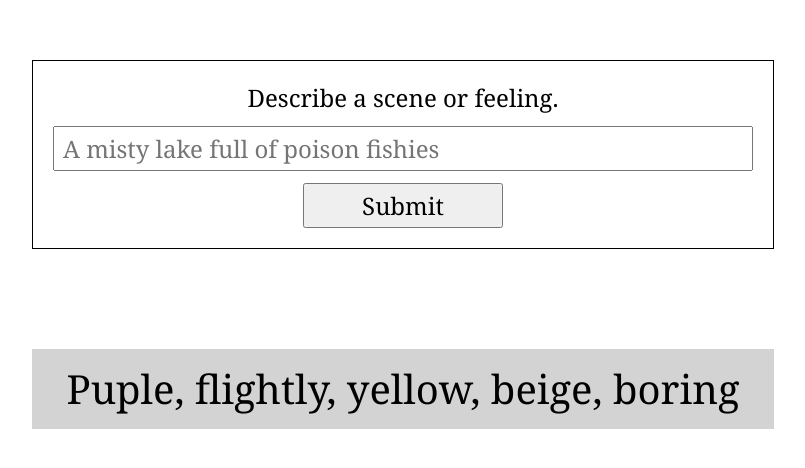
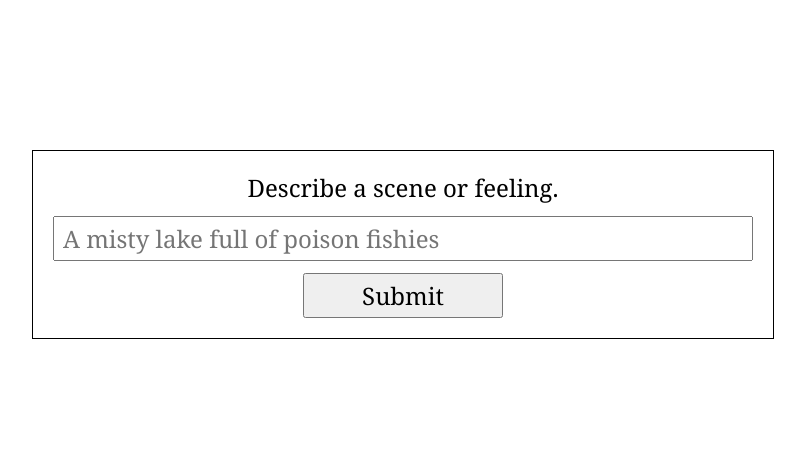
Before and after one commit to nicodann/sound-palette, a React (Vite) app: page / in a window 1280 px wide. Shown: the part 156-624 px from the top of the page, without its empty margins (237-1042 px from the left). Built offline with nearby package versions, Linux system fonts and the light colour scheme.

Commit message:
Add validation.  Move response to top. Style page.

```diff
--- a/index.html
+++ b/index.html
@@ -3,6 +3,12 @@
   <head>
     <meta charset="UTF-8" />
     <link rel="icon" type="image/svg+xml" href="/favicon.svg" />
+    <link rel="preconnect" href="https://fonts.googleapis.com" />
+    <link rel="preconnect" href="https://fonts.gstatic.com" crossorigin />
+    <link
+      href="https://fonts.googleapis.com/css2?family=Anonymous+Pro:ital,wght@0,400;0,700;1,400;1,700&family=Archivo+Black&display=swap"
+      rel="stylesheet"
+    />
     <meta name="viewport" content="width=device-width, initial-scale=1.0" />
     <title>sound-palette</title>
   </head>
--- a/src/App.css
+++ b/src/App.css
@@ -1,4 +1,4 @@
-main {
+#background {
   display: flex;
   justify-content: center;
   align-items: center;
@@ -8,11 +8,65 @@ main {
   /* text-align: center; */
   font-family: Cambria, Cochin, Georgia, Times, "Times New Roman", serif;
 }
-#body {
+
+/* .centered {
+  position: absolute;
+  top: 50%;
+  left: 50%;
+  transform: translate(-50%, -50%);
+} */
+
+/* .archivo-black-regular {
+  font-family: "Archivo Black", sans-serif;
+  font-weight: 400;
+  font-style: normal;
+} */
+header {
+  position: absolute;
+  top: 0;
+  left: 0;
+  width: 100vw;
+  font-size: 40px;
+  padding: 10px;
+}
+button#reset {
+  background: none;
+  border: none;
+  padding: none;
+  margin: none;
+  position: absolute;
+  top: 0px;
+  right: 0px;
+}
+
+p#response {
+  display: flex;
+  flex-direction: column;
+  justify-content: center;
+  align-items: center;
+  margin-right: -2000px;
+  transition: margin-right 0.5s ease;
+}
+
+main {
   display: flex;
   flex-direction: column;
   align-items: center;
   gap: 100px;
+  transition:
+    transform 1s ease,
+    opacity 1s ease,
+    visibility 1s;
+}
+
+.hasSubmitted main {
+  transform: scale(0);
+  opacity: 0;
+  visibility: hidden;
+}
+
+.hasSubmitted p#response {
+  margin-right: 0px;
 }
 
 form {
@@ -34,21 +88,15 @@ input {
   padding: 4px 8px;
 }
 
+p#error {
+  background-color: red;
+  color: white;
+  padding: 2px 6px;
+}
+
 button {
   padding: 4px;
   width: 200px;
-}
-
-#response {
-  font-size: 40px;
-  background-color: lightgrey;
-  padding: 10px 20px;
-  min-width: 100%;
-  min-height: 80px;
-  display: flex;
-  flex-direction: column;
-  justify-content: center;
-  align-items: center;
 }
 
 @media (min-width: 768px) {
--- a/src/App.tsx
+++ b/src/App.tsx
@@ -11,19 +11,35 @@ function App() {
   const [aiResponse, setAiResponse] = useState<
     { adjective: string; colour: string }[]
   >([]);
+  const [hasSubmitted, setHasSubmitted] = useState(false);
+  const [error, setError] = useState<string>();
 
   const handleSubmit = async (e: React.SubmitEvent<HTMLFormElement>) => {
     e.preventDefault();
+    if (!formValues.prompt.trim()) {
+      setError("Please enter some text.");
+      return;
+    }
+    setError("");
     console.log("form submitted", formValues);
     const answer = await postAiQuery({ query: formValues.prompt });
     setAiResponse(answer);
+    setHasSubmitted(true);
+  };
+
+  const reset = () => {
+    setHasSubmitted(false);
   };
 
   useEffect(() => {
     console.log("RESPONSE:", aiResponse);
   }, [aiResponse]);
 
-  const adjectives = aiResponse?.map((item) => item.adjective).join(", ") ?? "";
+  useEffect(() => {
+    console.log("hasSubmitted", hasSubmitted);
+  }, [hasSubmitted]);
+
+  const adjectives = aiResponse?.map((item) => item.adjective).join(" ") ?? "";
   const colours = aiResponse?.map((item) => item.colour);
 
   console.log("COLOURS:", colours);
@@ -41,27 +57,45 @@ function App() {
   console.log("BACKGROUND GRADIENT STRING:", backgroundGradientString);
 
   return (
-    <main style={{ background: backgroundGradientString }}>
-      <div id="body">
+    <div
+      id="background"
+      className={`
+        archivo-black-regular
+        ${hasSubmitted ? "hasSubmitted" : "beforeSubmitted"}
+        `}
+      style={{ background: backgroundGradientString }}
+    >
+      <header>
+        <button id="reset" hidden={!hasSubmitted} onClick={() => reset()}>
+          X
+        </button>
+        {/* <div id="response">Puple, flightly, yellow, beige, boring</div> */}
+        <p id="response">{adjectives}</p>
+      </header>
+      <main>
         <form onSubmit={handleSubmit}>
           <p>Describe a scene or feeling.</p>
           <input
+            aria-invalid={!!error}
+            aria-describedby="prompt-error"
             id="prompt"
             type="text"
             value={formValues.prompt}
             placeholder="A misty lake full of poison fishies"
-            onChange={(e) =>
+            onChange={(e) => {
+              setError("");
               setFormValues((prev) => {
                 return { ...prev, prompt: e.target.value };
-              })
-            }
+              });
+            }}
           />
+          <p id="error" hidden={!error} role="alert">
+            {error}
+          </p>
           <button type="submit">Submit</button>
         </form>
-        {/* <div id="response">{adjectives}</div> */}
-        <div id="response">Puple, flightly, yellow, beige, boring</div>
-      </div>
-    </main>
+      </main>
+    </div>
   );
 }
 
```
